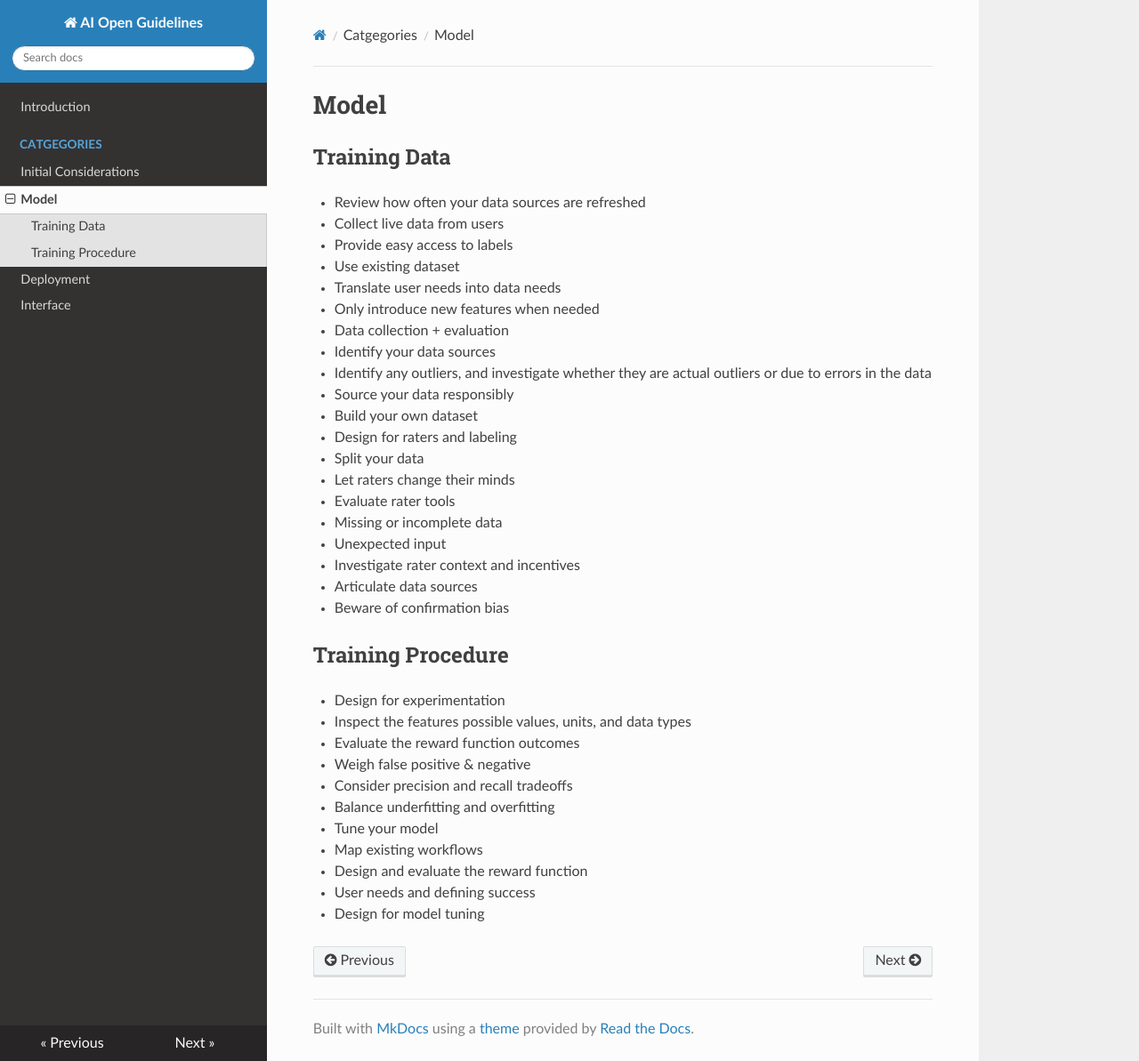
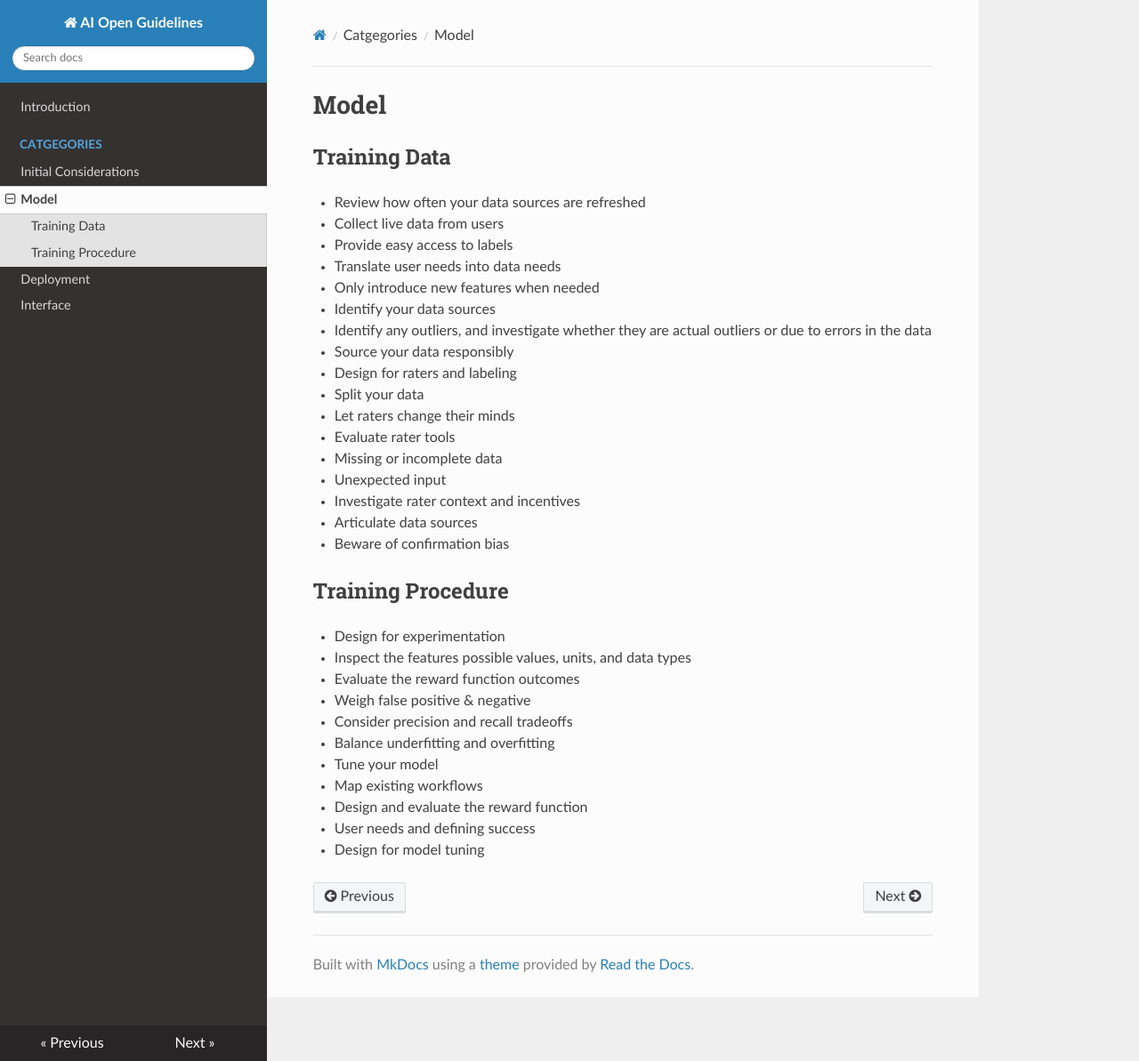
Before and after one commit to APWright/AI-Open-Guidelines, an MkDocs documentation site: the page built from docs/Model.md, in a window 1280 px wide and 1193 px high. Shown: the whole window at 89% size. Built offline with MkDocs 1.6.1, drawn with Linux system fonts in a browser that asks for light colours; nearby versions of some CDN libraries.

Commit message:
Edit Model Guidelines

```diff
--- a/docs/Model.md
+++ b/docs/Model.md
@@ -5,15 +5,12 @@
 - Review how often your data sources are refreshed
 - Collect live data from users
 - Provide easy access to labels
-- Use existing dataset
 - Translate user needs into data needs
 - Only introduce new features when needed
-- Data collection + evaluation
 - Identify your data sources
 - Identify any outliers, and investigate whether they are actual outliers
   or due to errors in the data
 - Source your data responsibly
-- Build your own dataset
 - Design for raters and labeling
 - Split your data
 - Let raters change their minds
```
